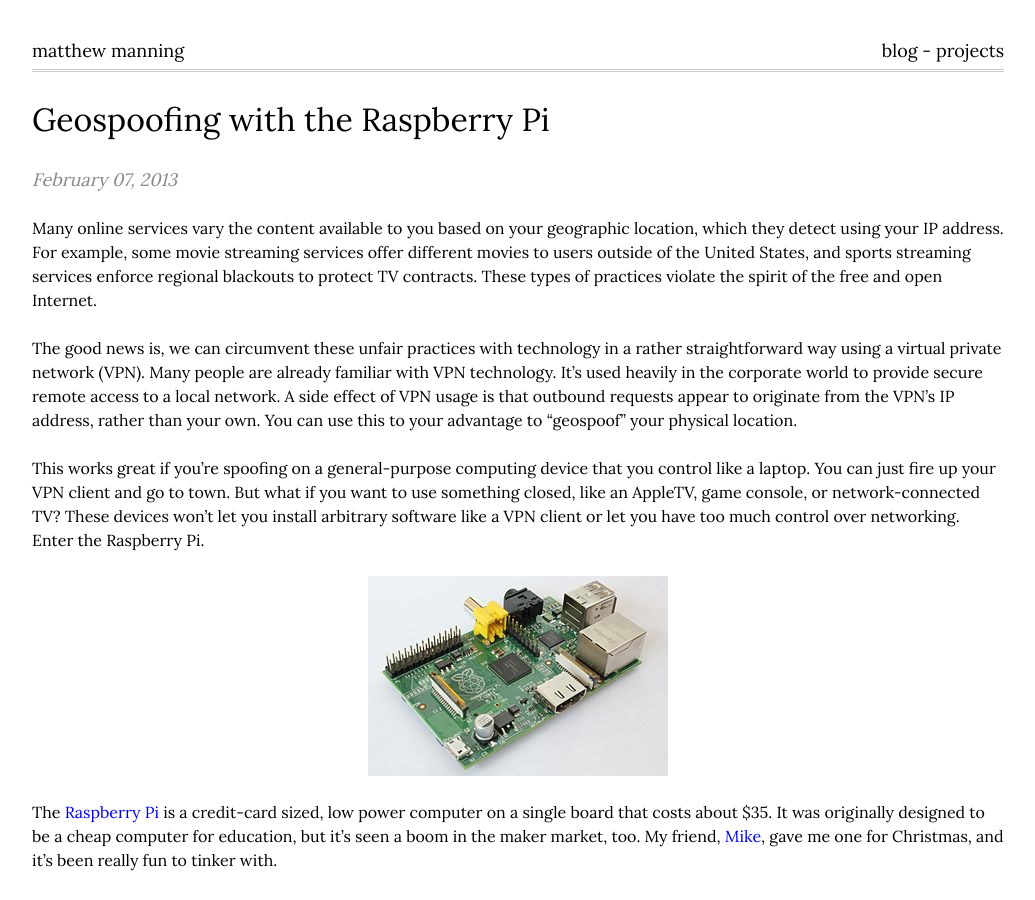
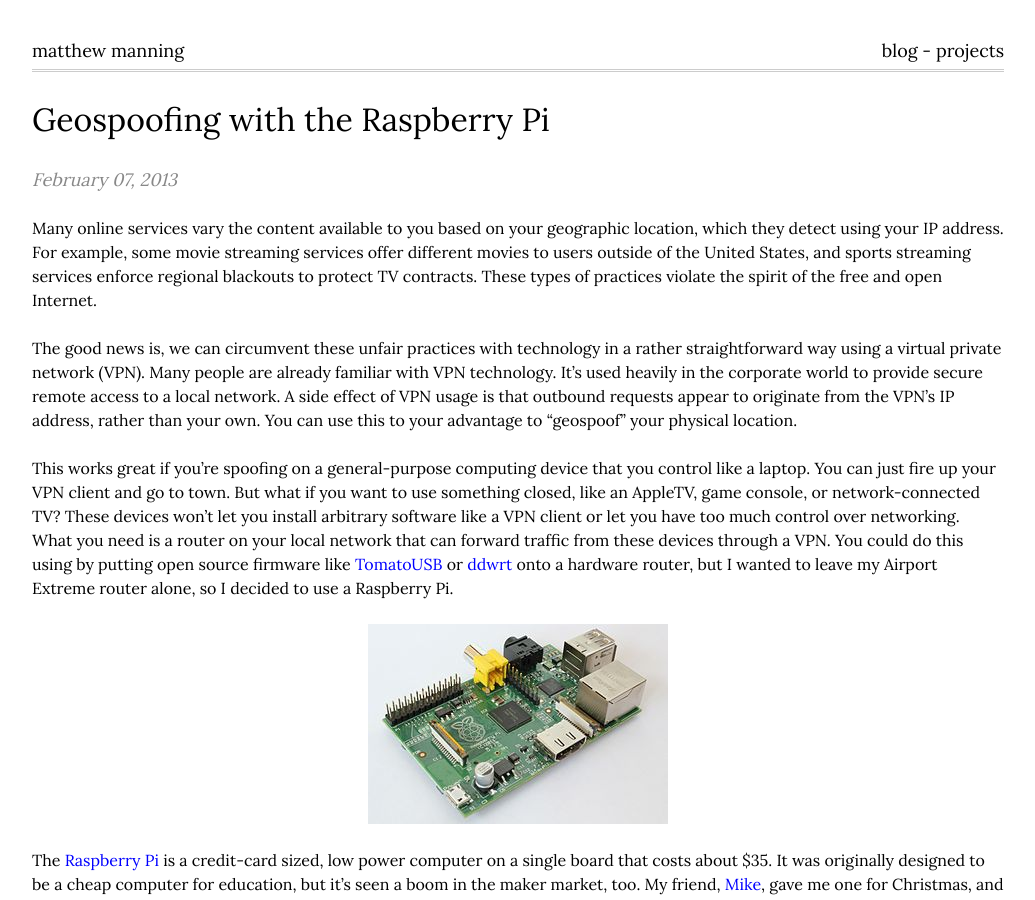
Before and after one commit to mattmanning/mattmanning.github.com, a Jekyll site: the page built from _posts/2013-02-07-Geospoofing-with-the-Raspberry-Pi.md, in a window 1280 px wide and 900 px high. Shown: the whole window, without its empty margins (122-1157 px from the left). Built offline with Jekyll 4.4.1, drawn with Linux system fonts in a browser that asks for light colours; Markdown is read by kramdown in place of the engine named in the settings; comment, search, counter and statistics services are not loaded; some of the changed text lies outside the part shown.

```diff
--- a/_posts/2013-02-07-Geospoofing-with-the-Raspberry-Pi.md
+++ b/_posts/2013-02-07-Geospoofing-with-the-Raspberry-Pi.md
@@ -7,7 +7,7 @@ Many online services vary the content available to you based on your geographic
 
 The good news is, we can circumvent these unfair practices with technology in a rather straightforward way using a virtual private network (VPN). Many people are already familiar with VPN technology. It's used heavily in the corporate world to provide secure remote access to a local network. A side effect of VPN usage is that outbound requests appear to originate from the VPN's IP address, rather than your own. You can use this to your advantage to "geospoof" your physical location.
 
-This works great if you're spoofing on a general-purpose computing device that you control like a laptop. You can just fire up your VPN client and go to town. But what if you want to use something closed, like an AppleTV, game console, or network-connected TV? These devices won't let you install arbitrary software like a VPN client or let you have too much control over networking. Enter the Raspberry Pi.
+This works great if you're spoofing on a general-purpose computing device that you control like a laptop. You can just fire up your VPN client and go to town. But what if you want to use something closed, like an AppleTV, game console, or network-connected TV? These devices won't let you install arbitrary software like a VPN client or let you have too much control over networking. What you need is a router on your local network that can forward traffic from these devices through a VPN. You could do this using by putting open source firmware like [TomatoUSB](http://tomatousb.org/) or [ddwrt](http://www.dd-wrt.com/site/index) onto a hardware router, but I wanted to leave my Airport Extreme router alone, so I decided to use a Raspberry Pi.
 
 ![Raspberry Pi](/images/RaspberryPi.jpeg)
 
@@ -149,4 +149,4 @@ I learned all the stuff to write this post from:
 
 - [RPI as VPN gateway](http://www.raspberrypi.org/phpBB3/viewtopic.php?f=36&t=19350)
 - [iptables - Debian Wiki](http://wiki.debian.org/iptables)
-- Bugging smart guy Blake Gentry via email
+- Bugging smart guy [Blake Gentry](https://github.com/bgentry) via email
```
